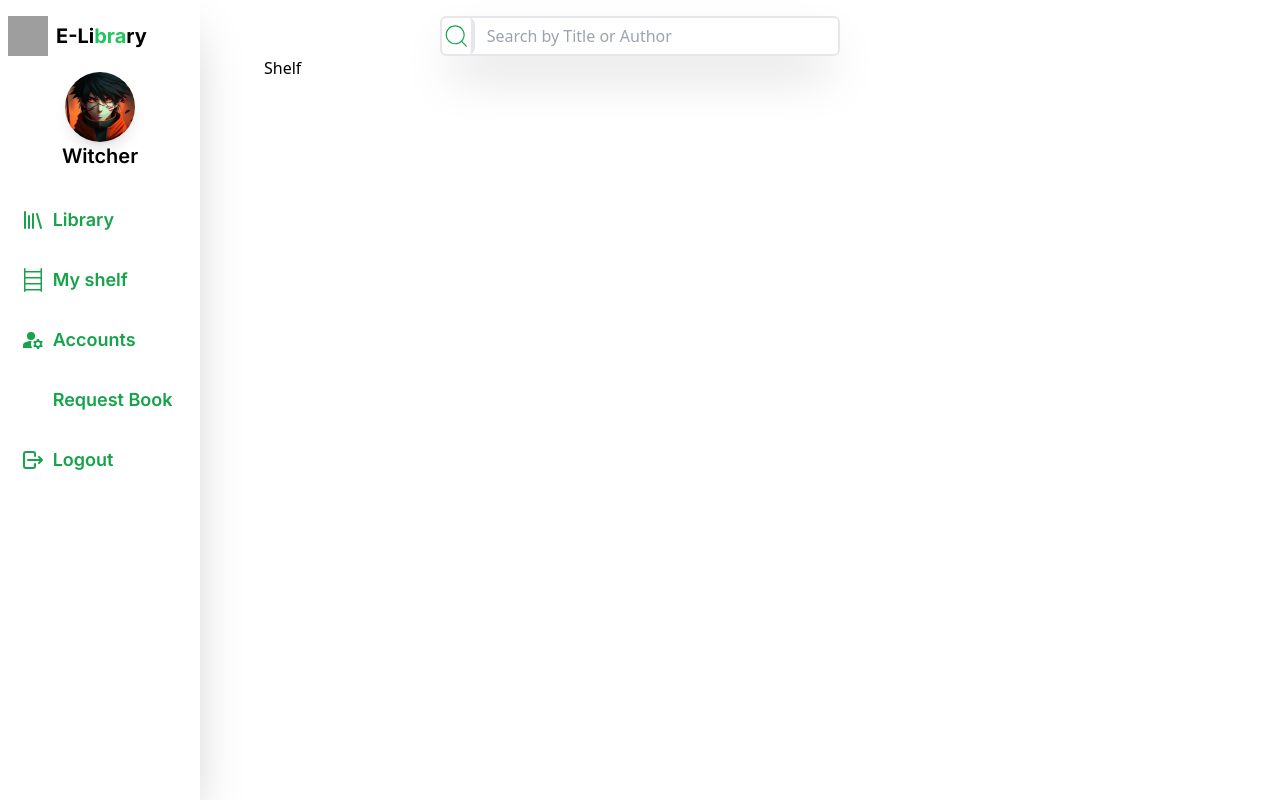
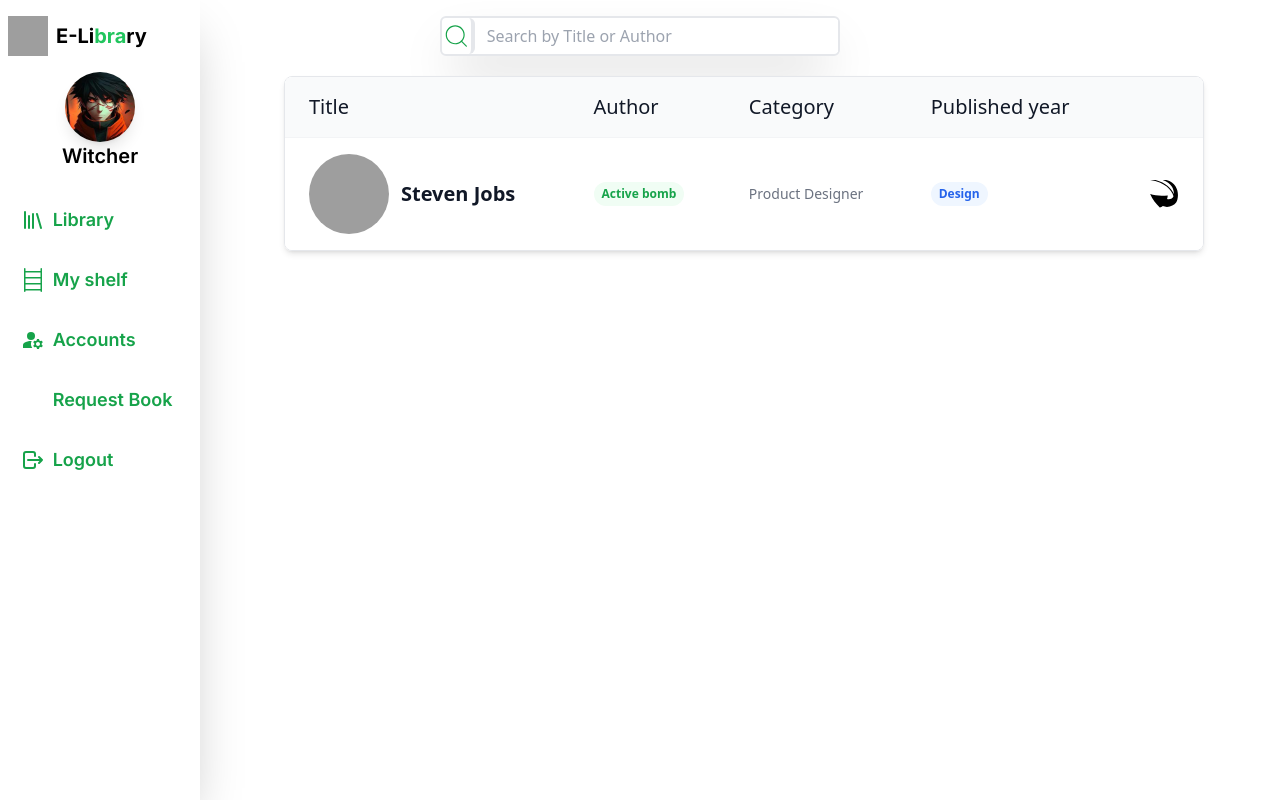
Before and after one commit to Olaoluwa402/dev_v5, a React (Vite) app in the folder Quadri/E-library/Frontend/e-library/: page /shelf in a window 1280 px wide. Built offline with nearby package versions, Linux system fonts and the light colour scheme; sample sign-in values are in the browser's storage; grey boxes are pictures that could not be loaded; some icons are missing.

Commit message:
shelf page

```diff
--- a/Quadri/E-library/Frontend/e-library/src/Component/Dashboard/Dashboard.jsx
+++ b/Quadri/E-library/Frontend/e-library/src/Component/Dashboard/Dashboard.jsx
@@ -7,11 +7,11 @@ import { Outlet } from 'react-router'
 const Dashboard = () => {
   return (
        <div className='m-0 p-0'>
-        <div className='fixed top-0 left-0 bottom-0 w-[200px] shadow-2xl'>
+        <div className='fixed top-0 left-0 bottom-0 w-[100px] lg:w-[200px] shadow-2xl'>
             <Sidebar/>
         </div>
           <Topbar/>
-        <main className='fixed top-15 w-[75%]  shadow-current right-14 h-[85vh]'>
+        <main className='fixed top-15 w-[450px] mx-auto lg:w-[75%]  shadow-current  right-0 lg:right-14 h-[90vh]'>
           <Outlet/>
         </main>
        </div>
--- a/Quadri/E-library/Frontend/e-library/src/Component/Dashboard/Sidebar/Sidebar.jsx
+++ b/Quadri/E-library/Frontend/e-library/src/Component/Dashboard/Sidebar/Sidebar.jsx
@@ -6,6 +6,7 @@ import {BsBookshelf} from "react-icons/bs"
 import {MdManageAccounts} from "react-icons/md"
 import {PiBooks} from "react-icons/pi"
 import {TbLogout} from "react-icons/tb"
+import {CgMenuGridR} from "react-icons/cg"
 import { Link } from 'react-router-dom'
 import { Logout } from '../../../Redux/Action/User'
 import { useDispatch } from 'react-redux'
@@ -17,7 +18,9 @@ const Sidebar = () => {
     dispatch(Logout())
   }
   return (
-    <div className='w-full'>
+    <>
+    <div className='relative w-full hidden lg:block'>
+
        <div className="flex justify-start items-center gap-2 pb-4 pt-4 ml-2">
         <img src={Logo} alt=""  className="w-[40px] h-[40px]"/>
         <h2 className="font-inter font-bold text-xl">
@@ -60,6 +63,10 @@ const Sidebar = () => {
       </div>
 
     </div>
+    <div className='lg:hidden absolute top-4 right-4 cursor-pointer'>
+    <CgMenuGridR className='text-3xl'/>
+  </div>
+  </>
   //   <div
   //   id="view"
   //   className="h-full w-screen flex flex-row"
--- a/Quadri/E-library/Frontend/e-library/src/Component/Dashboard/Topbar/Topbar.jsx
+++ b/Quadri/E-library/Frontend/e-library/src/Component/Dashboard/Topbar/Topbar.jsx
@@ -13,7 +13,7 @@ const dispatch = useDispatch()
     dispatch(searchHandler(changeValue))
   }
   return (
-    <div className='w-[400px]  mx-auto rounded-md shadow-2xl hover:border-green-600 border-2 mt-4 flex justify-start gap-2 items-center'>
+    <div className=' w-[250px] lg:w-[400px]  mx-auto rounded-md shadow-2xl hover:border-green-600 border-2 mt-4 flex justify-start gap-2 items-center'>
     <CiSearch className='text-4xl  text-green-600 border-r-4  rounded-md'/>
     <input type="text" name="" id="" placeholder='Search by Title or Author' onChange={changeHandler} className='w-full p-1 outline-none'/>
   </div>
--- a/Quadri/E-library/Frontend/e-library/src/Component/Modal/Modal.jsx
+++ b/Quadri/E-library/Frontend/e-library/src/Component/Modal/Modal.jsx
@@ -96,7 +96,7 @@ const Modal = () => {
         </div>
         <div
           onClick={closeModalHandler}
-          className="absolute top-4 right-4 text-center font-bold text-red-700 w-[30px] h-[30px] rounded-full border-2 border-red-700 hover:bg-red-300 cursor-pointer"
+          className="absolute top-8 right-4 text-center font-bold text-red-700 w-[30px] h-[30px] rounded-full border-2 border-red-700 hover:bg-red-300 cursor-pointer"
         >
           X
         </div>
--- a/Quadri/E-library/Frontend/e-library/src/Component/Shelf/Shelf.jsx
+++ b/Quadri/E-library/Frontend/e-library/src/Component/Shelf/Shelf.jsx
@@ -1,8 +1,76 @@
 import React from 'react'
+import {GiReturnArrow} from "react-icons/gi"
 
 const Shelf = () => {
   return (
-    <div>Shelf</div>
+    <div>
+
+<div className="overflow-auto rounded-lg border border-gray-200 shadow-md m-5">
+  <table className="w-full border-collapse bg-white text-left text-sm text-gray-500">
+    <thead className="bg-gray-50">
+      <tr>
+        <th scope="col" className="px-6 py-4 font-medium text-xl text-gray-900">Title</th>
+        <th scope="col" className="px-6 py-4 font-medium text-xl text-gray-900">Author</th>
+        <th scope="col" className="px-6 py-4 font-medium text-xl text-gray-900">Category</th>
+        <th scope="col" className="px-6 py-4 font-medium text-xl text-gray-900">Published year</th>
+        <th scope="col" className="px-6 py-4 font-medium text-xl text-gray-900"></th>
+      </tr>
+    </thead>
+    <tbody className="divide-y divide-gray-100 border-t border-gray-100">
+      <tr className="hover:bg-gray-50">
+        <th className="flex items-center gap-3 px-6 py-4 font-normal text-gray-900">
+          <div className="relative h-20 w-20">
+            <img
+              className="h-full w-full rounded-full bg-cover bg-center"
+              src="https://images.unsplash.com/photo-1535713875002-d1d0cf377fde?ixlib=rb-1.2.1&ixid=eyJhcHBfaWQiOjEyMDd9&auto=format&fit=facearea&facepad=2&w=256&h=256&q=80"
+              alt=""
+            />
+            {/* <span className="absolute right-0 bottom-0 h-2 w-2 rounded-full bg-green-400 ring ring-white"></span> */}
+          </div>
+          <div className="text-sm">
+            <div className="font-semibold text-xl">Steven Jobs</div>
+            {/* <div className="text-gray-400">jobs@sailboatui.com</div> */}
+          </div>
+        </th>
+        <td className="px-6 py-4">
+          <span
+            className="inline-flex items-center gap-1 rounded-full bg-green-50 px-2 py-1 text-xs font-semibold text-green-600"
+          >
+            {/* <span className="h-1.5 w-1.5 rounded-full bg-green-600"></span> */}
+            Active bomb
+          </span>
+        </td>
+        <td className="px-6 py-4">Product Designer</td>
+        <td className="px-6 py-4">
+          <div className="flex gap-2">
+            <span
+              className="inline-flex items-center gap-1 rounded-full bg-blue-50 px-2 py-1 text-xs font-semibold text-blue-600"
+            >
+              Design
+            </span>
+            {/* <span
+              className="inline-flex items-center gap-1 rounded-full bg-indigo-50 px-2 py-1 text-xs font-semibold text-indigo-600"
+            >
+              Product
+            </span>
+            <span
+              className="inline-flex items-center gap-1 rounded-full bg-violet-50 px-2 py-1 text-xs font-semibold text-violet-600"
+            >
+              Develop
+            </span> */}
+          </div>
+        </td>
+        <td className="px-6 py-4">
+          <div className="flex justify-end cursor-pointer">
+            <GiReturnArrow className='text-black text-3xl'/>
+
+          </div>
+        </td>
+      </tr>
+    </tbody>
+  </table>
+</div>
+    </div>
   )
 }
 
--- a/Quadri/E-library/Frontend/e-library/src/Redux/Action/User.js
+++ b/Quadri/E-library/Frontend/e-library/src/Redux/Action/User.js
@@ -42,6 +42,10 @@ export const loginUserAction = (user) => async (dispatch, state) => {
         : error.response && error.response.data.message
         ? error.response.data.message
         : error.message;
+
+    if (message.includes("jwt")) {
+      dispatch(Logout());
+    }
     dispatch({
       type: LOGIN_USER_ERROR,
       payload: message,
@@ -72,7 +76,7 @@ export const registerUserAction = (info) => async (dispatch, state) => {
     const { data } = await axios.post(
       `${url}/user`,
       {
-        ...info
+        ...info,
       },
       config
     );
--- a/Quadri/E-library/Frontend/e-library/src/Redux/CombineReducers.js
+++ b/Quadri/E-library/Frontend/e-library/src/Redux/CombineReducers.js
@@ -15,7 +15,7 @@ import {
   updateBookReducer,
 } from "./Reducers/book";
 import { modalReducer } from "./Reducers/modal";
-import { addToShelfReducer } from "./Reducers";
+import { addToShelfReducer, getShelvesReducer } from "./Reducers";
 
 export const reducers = combineReducers({
   createUser: createUserReducer,
@@ -30,5 +30,6 @@ export const reducers = combineReducers({
   updateBook: updateBookReducer,
   deleteBook: deleteBookReducer,
   addToShelf: addToShelfReducer,
+  getShelves: getShelvesReducer,
   modal:modalReducer
 });
--- a/Quadri/E-library/Frontend/e-library/src/Redux/Constants/shelfConstant.js
+++ b/Quadri/E-library/Frontend/e-library/src/Redux/Constants/shelfConstant.js
@@ -2,3 +2,8 @@ export const CREATE_SHELF_REQUEST = "CREATE_SHELF_REQUEST";
 export const CREATE_SHELF_SUCCESS = "CREATE_SHELF_SUCCESS";
 export const CREATE_SHELF_RESET = "CREATE_SHELF_RESET";
 export const CREATE_SHELF_ERROR = "CREATE_SHELF_ERROR";
+
+export const GET_SHELVES_REQUEST = "GET_SHELVES_REQUEST";
+export const GET_SHELVES_SUCCESS = "GET_SHELVES_SUCCESS";
+export const GET_SHELVES_RESET = "GET_SHELVES_RESET";
+export const GET_SHELVES_ERROR = "GET_SHELVES_ERROR";
```
Also changed, not shown: Quadri/E-library/Frontend/e-library/src/Component/Library/Library.jsx (+5 -5 lines), Quadri/E-library/Frontend/e-library/src/Redux/Action/shelf.js (+72 -17 lines), Quadri/E-library/Frontend/e-library/src/Redux/Reducers/shelf.js (+44 -0 lines), 1 other file (tests, documents, lock files or other folders).
